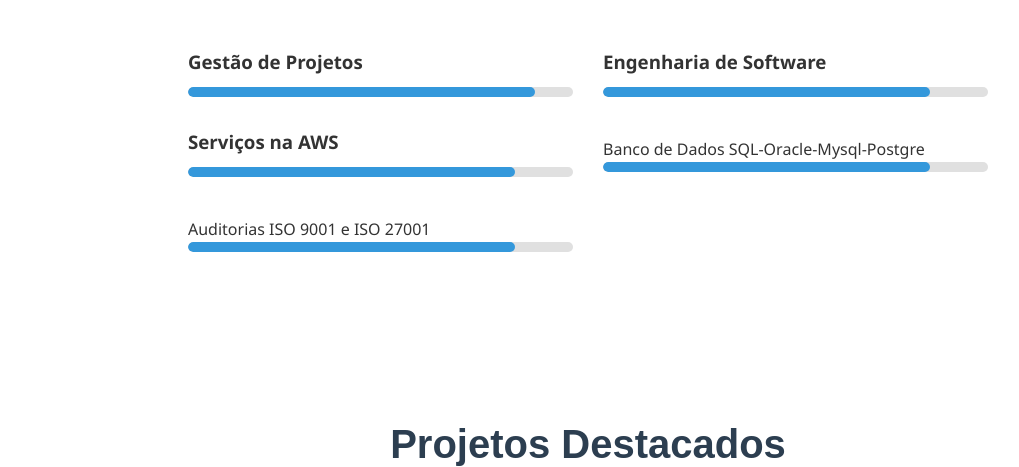
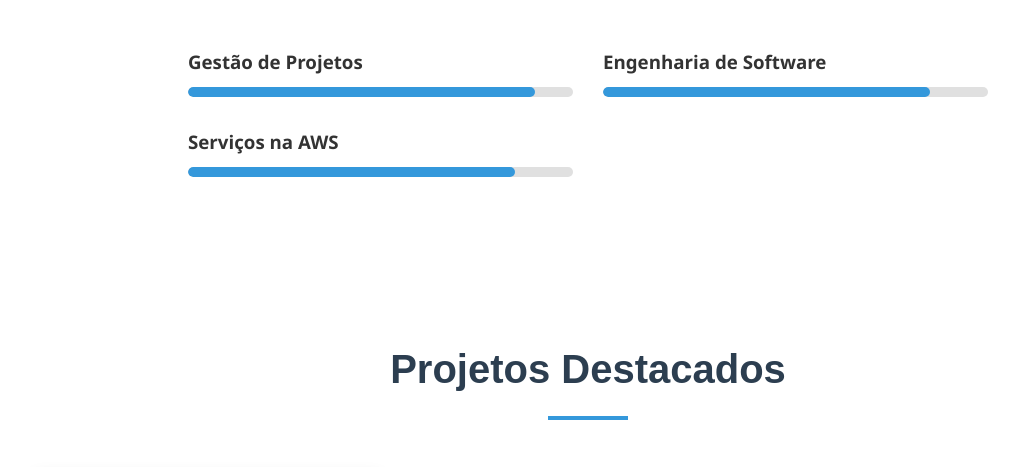
Before and after one commit to satochi-yamamoto/new_presentation, a plain HTML site: page index.html in a window 1280 px wide. Shown: the part 4583-5050 px from the top of the page, without its empty margins (52-1071 px from the left). Drawn offline with Linux system fonts and the light colour scheme.

Commit message:
Update index.html

```diff
--- a/index.html
+++ b/index.html
@@ -200,19 +200,8 @@
                     </div>
                 </div>
 
-                 <div class="skill-item">
-                    <h3></h3>Banco de Dados SQL-Oracle-Mysql-Postgre</h3>
-                    <div class="skill-bar">
-                        <div class="skill-level" style="width: 85%"></div>
-                    </div>
-                </div>
-             <div class="skill-item">
-                    <h3></h3>Auditorias ISO 9001 e ISO 27001</h3>
-                    <div class="skill-bar">
-                        <div class="skill-level" style="width: 85%"></div>
-                    </div>
-                </div>
-                 </div>
+
+             </div>
                 <!-- Adicione outras habilidades -->
             </div>
         </div>
```
